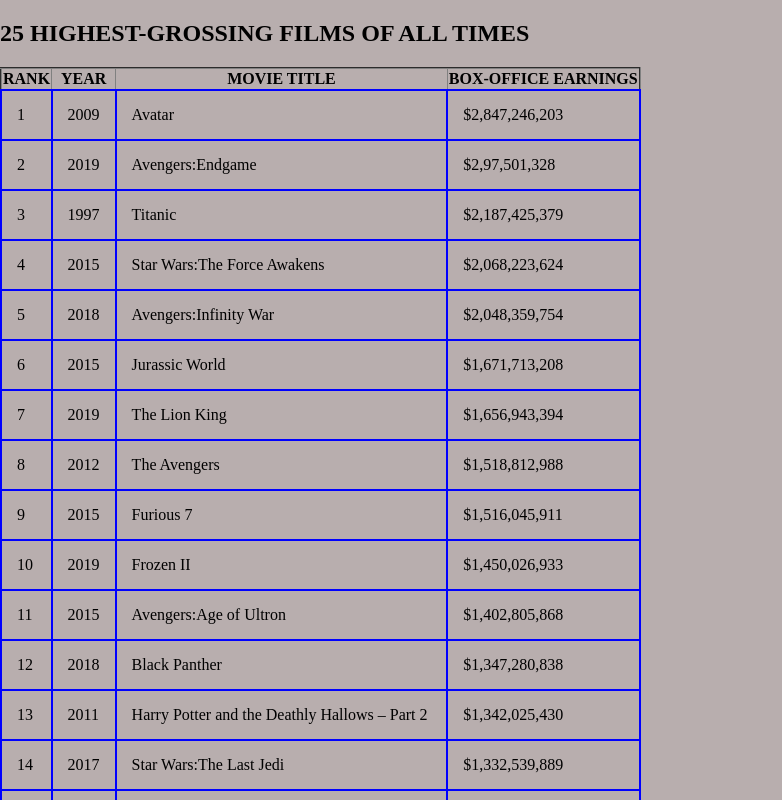
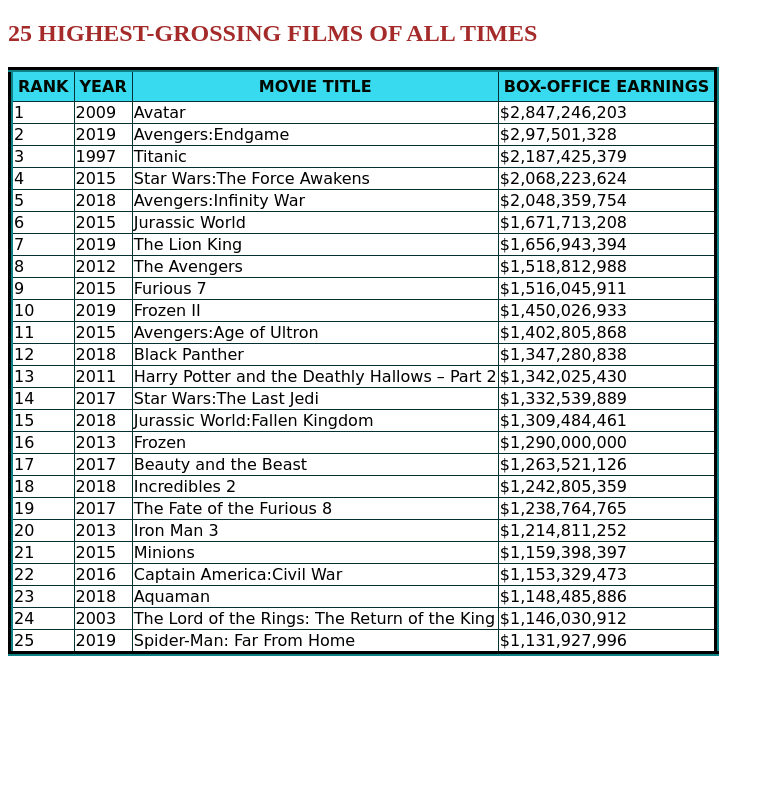
Before and after one commit to buhle24/Module-1-Assessment-4-, a plain HTML site: page index.html in a window 1280 px wide. Shown: the top 800 px of the page, without its empty margins (0-782 px from the left). Drawn offline with Linux system fonts and the light colour scheme.

Commit message:
Update style.css

```diff
--- a/style.css
+++ b/style.css
@@ -1,34 +1,21 @@
-table {
-
+table{
+    font-family: cursive;
     border-collapse: collapse;
+    border-width: 5px;
+    border-style: groove;
+    border-color: #063133;
 }
 
-td {
-    padding: 15px;
-    border: 2px solid blue;
-}
-h1 {
-    text-align: center;
-    font-family: Arial, Helvetica, sans-serif;
-    color:white;
-}
-body {
-    background-color: lightsteelblue;
-}
-#intro  {
-    background-color: black;
-    margin-block-start: 0%;
-    margin-block-end: 0%;
-    padding-left: 10px;
-    padding-right: 10px;
-    padding-bottom: 10px;
+th{
+    font-weight: 800;
+    padding: 5px;
+    background-color: #38daf0;
+    color: #010a01;
 }
 
-#intro a:hover {
-    background-color: burlywood;
-
+H2{
+    font-weight: 700;
+    color: brown;
+    font-style: unset;
+    font-weight: bold;
 }
-body {
-    background-color: rgb(184, 174, 174);
-    margin: 0;
-}
```
